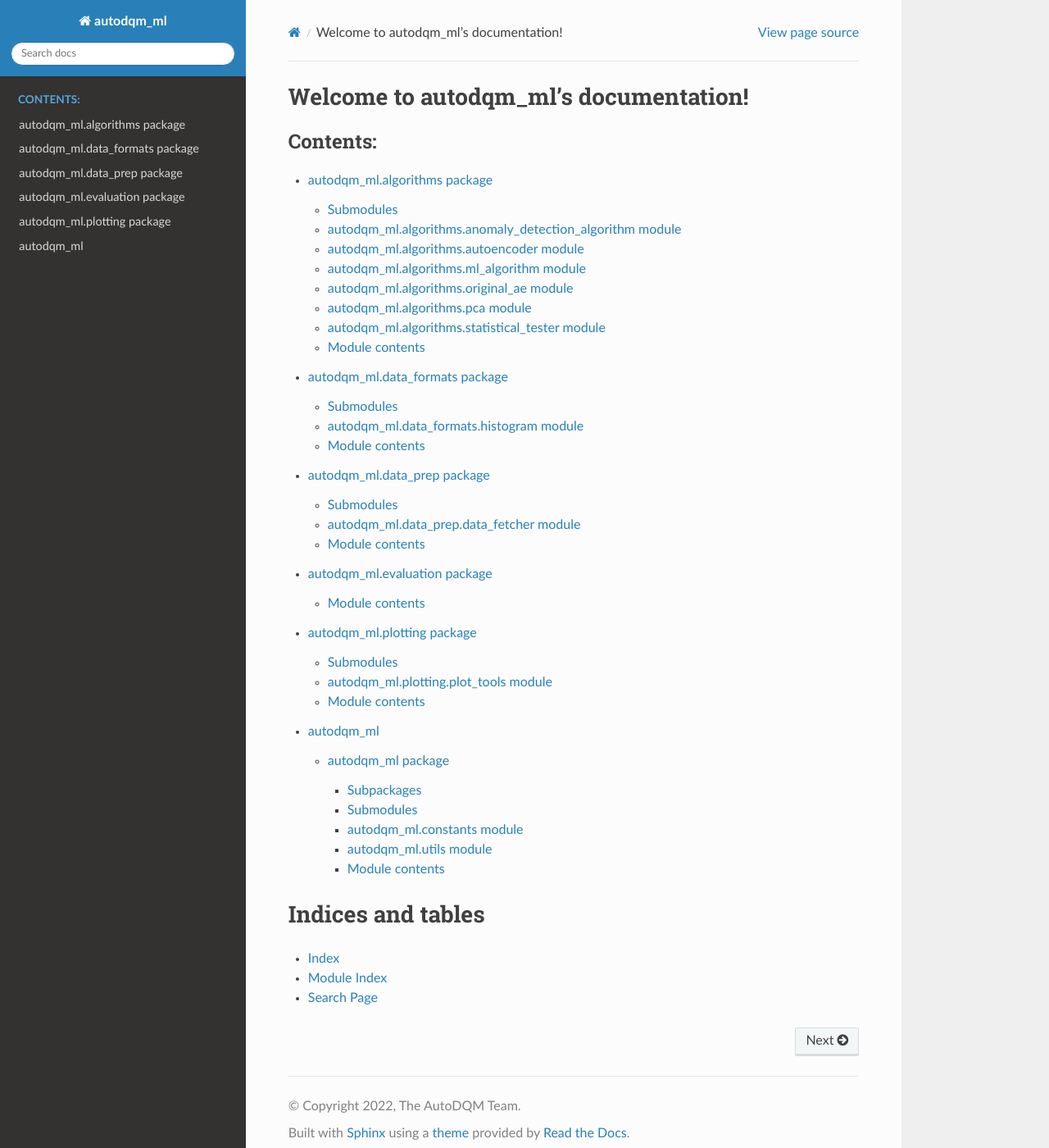
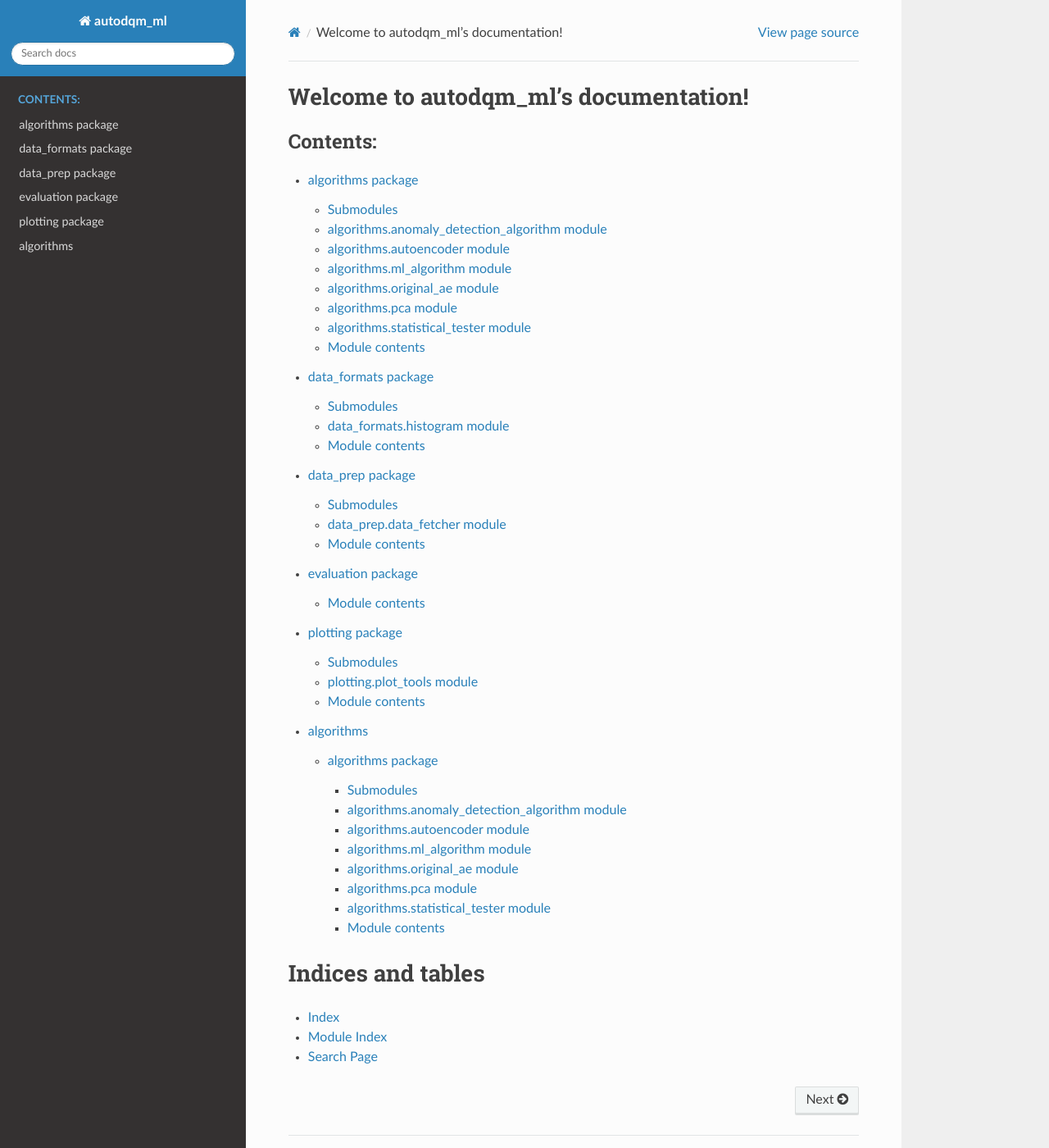
Before and after one commit to chosila/adqm_analysis, a Sphinx documentation site: the page built from docs/source/index.rst, in a window 1280 px wide and 1400 px high. Shown: the whole window at 82% size. Built offline with Sphinx 7.4.7 and the Read the Docs theme 2.0.0, drawn with Linux system fonts in a browser that asks for light colours.

Commit message:
Proposed solution to docstring not displaying

```diff
--- /dev/null
+++ b/docs/source/algorithms.rst
@@ -0,0 +1,61 @@
+algorithms package
+==================
+
+Submodules
+----------
+
+algorithms.anomaly\_detection\_algorithm module
+-----------------------------------------------
+
+.. automodule:: algorithms.anomaly_detection_algorithm
+   :members:
+   :undoc-members:
+   :show-inheritance:
+
+algorithms.autoencoder module
+-----------------------------
+
+.. automodule:: algorithms.autoencoder
+   :members:
+   :undoc-members:
+   :show-inheritance:
+
+algorithms.ml\_algorithm module
+-------------------------------
+
+.. automodule:: algorithms.ml_algorithm
+   :members:
+   :undoc-members:
+   :show-inheritance:
+
+algorithms.original\_ae module
+------------------------------
+
+.. automodule:: algorithms.original_ae
+   :members:
+   :undoc-members:
+   :show-inheritance:
+
+algorithms.pca module
+---------------------
+
+.. automodule:: algorithms.pca
+   :members:
+   :undoc-members:
+   :show-inheritance:
+
+algorithms.statistical\_tester module
+-------------------------------------
+
+.. automodule:: algorithms.statistical_tester
+   :members:
+   :undoc-members:
+   :show-inheritance:
+
+Module contents
+---------------
+
+.. automodule:: algorithms
+   :members:
+   :undoc-members:
+   :show-inheritance:
--- a/docs/source/autodqm_ml.algorithms.rst
+++ /dev/null
@@ -1,61 +0,0 @@
-autodqm\_ml.algorithms package
-==============================
-
-Submodules
-----------
-
-autodqm\_ml.algorithms.anomaly\_detection\_algorithm module
------------------------------------------------------------
-
-.. automodule:: autodqm_ml.algorithms.anomaly_detection_algorithm
-   :members:
-   :undoc-members:
-   :show-inheritance:
-
-autodqm\_ml.algorithms.autoencoder module
------------------------------------------
-
-.. automodule:: autodqm_ml.algorithms.autoencoder
-   :members:
-   :undoc-members:
-   :show-inheritance:
-
-autodqm\_ml.algorithms.ml\_algorithm module
--------------------------------------------
-
-.. automodule:: autodqm_ml.algorithms.ml_algorithm
-   :members:
-   :undoc-members:
-   :show-inheritance:
-
-autodqm\_ml.algorithms.original\_ae module
-------------------------------------------
-
-.. automodule:: autodqm_ml.algorithms.original_ae
-   :members:
-   :undoc-members:
-   :show-inheritance:
-
-autodqm\_ml.algorithms.pca module
----------------------------------
-
-.. automodule:: autodqm_ml.algorithms.pca
-   :members:
-   :undoc-members:
-   :show-inheritance:
-
-autodqm\_ml.algorithms.statistical\_tester module
--------------------------------------------------
-
-.. automodule:: autodqm_ml.algorithms.statistical_tester
-   :members:
-   :undoc-members:
-   :show-inheritance:
-
-Module contents
----------------
-
-.. automodule:: autodqm_ml.algorithms
-   :members:
-   :undoc-members:
-   :show-inheritance:
--- a/docs/source/autodqm_ml.data_formats.rst
+++ /dev/null
@@ -1,21 +0,0 @@
-autodqm\_ml.data\_formats package
-=================================
-
-Submodules
-----------
-
-autodqm\_ml.data\_formats.histogram module
-------------------------------------------
-
-.. automodule:: autodqm_ml.data_formats.histogram
-   :members:
-   :undoc-members:
-   :show-inheritance:
-
-Module contents
----------------
-
-.. automodule:: autodqm_ml.data_formats
-   :members:
-   :undoc-members:
-   :show-inheritance:
--- a/docs/source/autodqm_ml.data_prep.rst
+++ /dev/null
@@ -1,21 +0,0 @@
-autodqm\_ml.data\_prep package
-==============================
-
-Submodules
-----------
-
-autodqm\_ml.data\_prep.data\_fetcher module
--------------------------------------------
-
-.. automodule:: autodqm_ml.data_prep.data_fetcher
-   :members:
-   :undoc-members:
-   :show-inheritance:
-
-Module contents
----------------
-
-.. automodule:: autodqm_ml.data_prep
-   :members:
-   :undoc-members:
-   :show-inheritance:
--- a/docs/source/autodqm_ml.evaluation.rst
+++ /dev/null
@@ -1,10 +0,0 @@
-autodqm\_ml.evaluation package
-==============================
-
-Module contents
----------------
-
-.. automodule:: autodqm_ml.evaluation
-   :members:
-   :undoc-members:
-   :show-inheritance:
--- a/docs/source/autodqm_ml.plotting.rst
+++ /dev/null
@@ -1,21 +0,0 @@
-autodqm\_ml.plotting package
-============================
-
-Submodules
-----------
-
-autodqm\_ml.plotting.plot\_tools module
----------------------------------------
-
-.. automodule:: autodqm_ml.plotting.plot_tools
-   :members:
-   :undoc-members:
-   :show-inheritance:
-
-Module contents
----------------
-
-.. automodule:: autodqm_ml.plotting
-   :members:
-   :undoc-members:
-   :show-inheritance:
--- a/docs/source/autodqm_ml.rst
+++ /dev/null
@@ -1,40 +0,0 @@
-autodqm\_ml package
-===================
-
-Subpackages
------------
-
-.. toctree::
-   :maxdepth: 4
-
-   autodqm_ml.algorithms
-   autodqm_ml.data_formats
-   autodqm_ml.data_prep
-   autodqm_ml.evaluation
-
-Submodules
-----------
-
-autodqm\_ml.constants module
-----------------------------
-
-.. automodule:: autodqm_ml.constants
-   :members:
-   :undoc-members:
-   :show-inheritance:
-
-autodqm\_ml.utils module
-------------------------
-
-.. automodule:: autodqm_ml.utils
-   :members:
-   :undoc-members:
-   :show-inheritance:
-
-Module contents
----------------
-
-.. automodule:: autodqm_ml
-   :members:
-   :undoc-members:
-   :show-inheritance:
--- a/docs/source/conf.py
+++ b/docs/source/conf.py
@@ -12,8 +12,8 @@
 
 import os
 import sys
-#sys.path.insert(0, os.path.abspath('./../../autodqm_ml'))
-sys.path.insert(0, os.path.abspath('.'))
+sys.path.insert(0, os.path.abspath('./../../autodqm_ml'))
+#sys.path.insert(0, os.path.abspath('.'))
 
 # -- Project information -----------------------------------------------------
 
--- a/docs/source/index.rst
+++ b/docs/source/index.rst
@@ -10,11 +10,11 @@
    :maxdepth: 3
    :caption: Contents:
 
-   autodqm_ml.algorithms
-   autodqm_ml.data_formats
-   autodqm_ml.data_prep
-   autodqm_ml.evaluation
-   autodqm_ml.plotting
+   algorithms
+   data_formats
+   data_prep
+   evaluation
+   plotting
    modules
 
 Indices and tables
--- a/docs/source/modules.rst
+++ b/docs/source/modules.rst
@@ -1,7 +1,7 @@
-autodqm_ml
+algorithms
 ==========
 
 .. toctree::
    :maxdepth: 4
 
-   autodqm_ml
+   algorithms
```
Also changed, not shown: docs/source/data_formats.rst (added, +21 -0 lines), docs/source/data_prep.rst (added, +21 -0 lines), docs/source/evaluation.rst (added, +10 -0 lines), docs/source/plotting.rst (added, +21 -0 lines).
